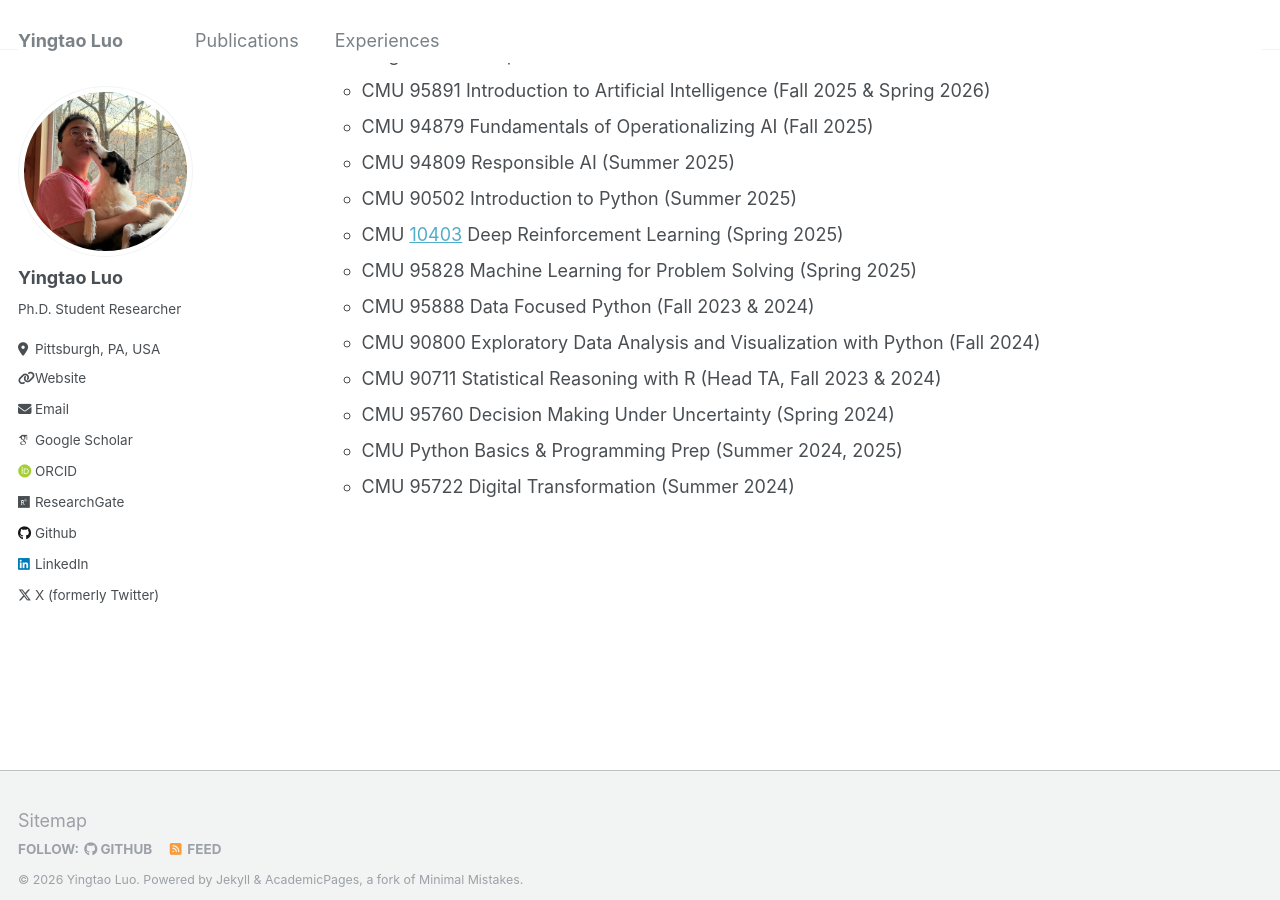
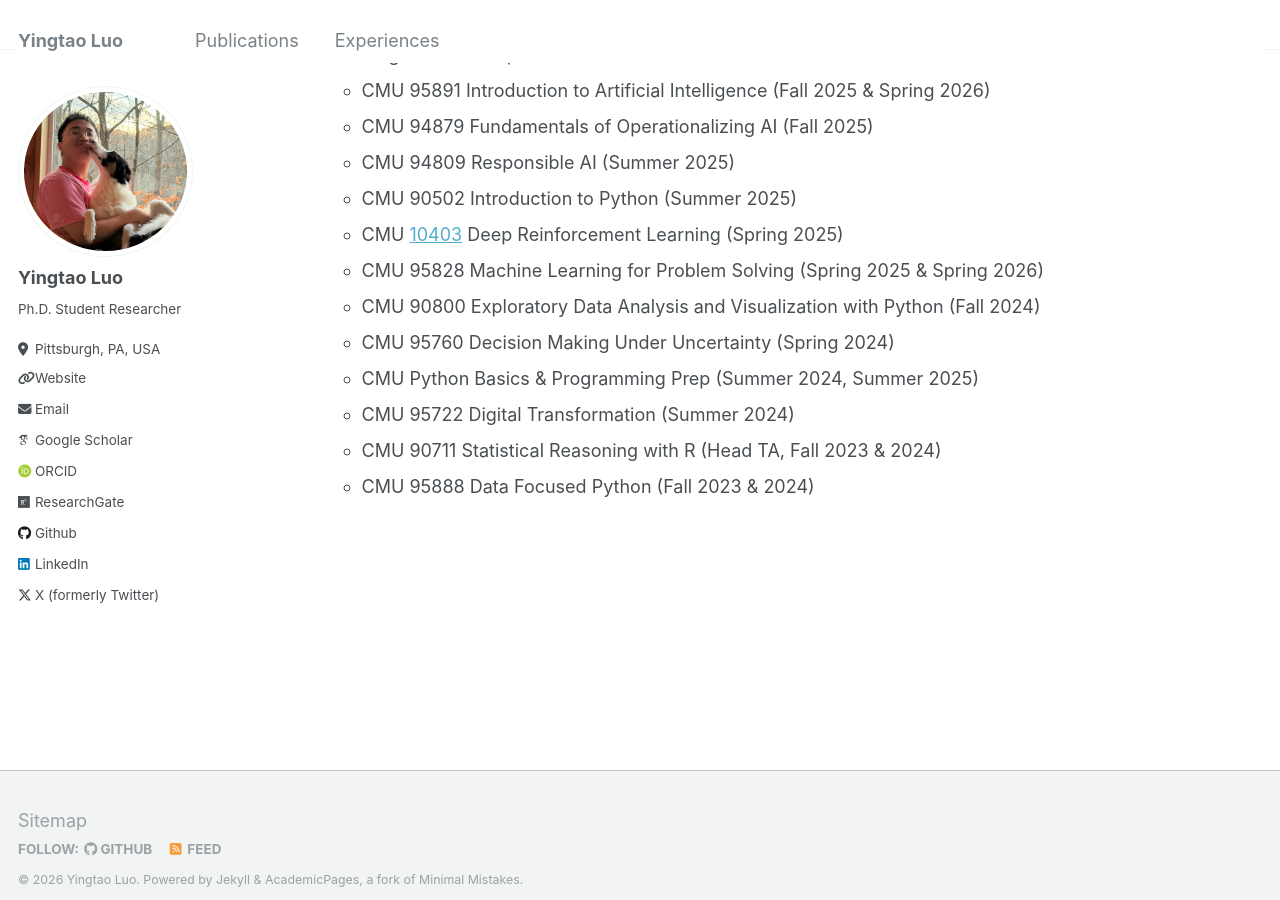
Before and after one commit to yingtaoluo/yingtaoluo.github.io, a Jekyll site: the page built from _pages/experiences.md, in a window 1280 px wide and 900 px high, scrolled down 2104 px. Built offline with Jekyll 4.4.1, drawn with Linux system fonts in a browser that asks for light colours; some web fonts are replaced.

Commit message:
Update experiences.md

```diff
--- a/_pages/experiences.md
+++ b/_pages/experiences.md
@@ -74,10 +74,10 @@ Academic Services
   * CMU 94809 Responsible AI (Summer 2025)
   * CMU 90502 Introduction to Python (Summer 2025)
   * CMU [10403](https://cmudeeprl.github.io/403website_s25/) Deep Reinforcement Learning (Spring 2025)
-  * CMU 95828 Machine Learning for Problem Solving (Spring 2025)
+  * CMU 95828 Machine Learning for Problem Solving (Spring 2025 & Spring 2026)
+  * CMU 90800 Exploratory Data Analysis and Visualization with Python (Fall 2024)
+  * CMU 95760 Decision Making Under Uncertainty (Spring 2024)
+  * CMU Python Basics & Programming Prep (Summer 2024, Summer 2025)
+  * CMU 95722 Digital Transformation (Summer 2024)
+  * CMU 90711 Statistical Reasoning with R (Head TA, Fall 2023 & 2024)
   * CMU 95888 Data Focused Python (Fall 2023 & 2024)
-  * CMU 90800 Exploratory Data Analysis and Visualization with Python (Fall 2024)
-  * CMU 90711 Statistical Reasoning with R (Head TA, Fall 2023 & 2024)
-  * CMU 95760 Decision Making Under Uncertainty (Spring 2024)
-  * CMU Python Basics & Programming Prep (Summer 2024, 2025)
-  * CMU 95722 Digital Transformation (Summer 2024)
```
